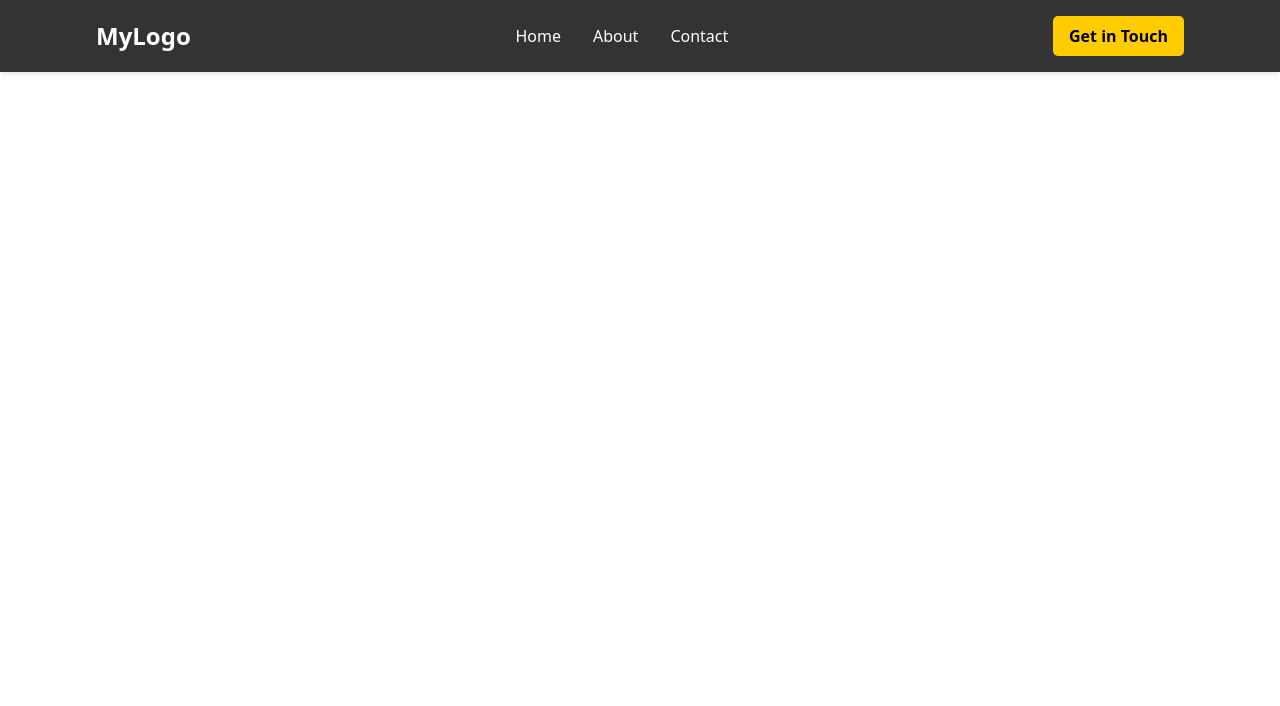
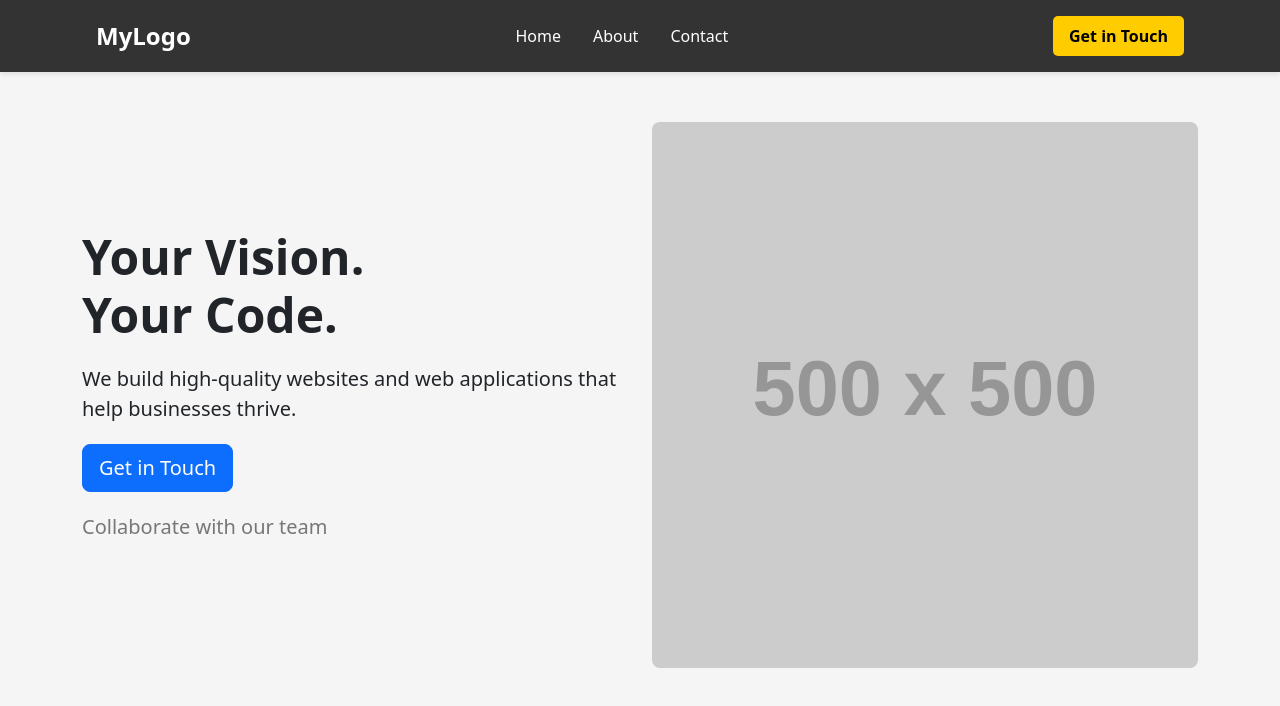
Before and after one commit to Sajin-sjn/ezquare, a React (Vite) app: page / in a window 1280 px wide. Shown: the top 706 px of the page. Built offline with nearby package versions, Linux system fonts and the light colour scheme.

Commit message:
basic hero section layout designed

```diff
--- a/src/App.jsx
+++ b/src/App.jsx
@@ -1,11 +1,13 @@
 import React from 'react';
 import './components/Navbar/Navbar';
 import Navigationbar from './components/Navbar/Navbar';
+import Hero from './components/Hero/Hero';
 
 const App = () => {
   return (
     <div>
       <Navigationbar />
+      <Hero />
     </div>
   );
 }
--- /dev/null
+++ b/src/components/Hero/Hero.css
@@ -0,0 +1,30 @@
+.hero {
+    background-color: #f5f5f5;
+    padding: 50px 0;
+  }
+
+  .hero h2 {
+    font-size: 3rem;
+    font-weight: bold;
+    margin-bottom: 20px;
+  }
+
+  .hero p {
+    font-size: 1.25rem;
+    margin-bottom: 20px;
+  }
+
+  .get-in-touch-button {
+    margin-bottom: 20px;
+  }
+
+  .collaborate-text {
+    font-size: 1rem;
+    color: #777;
+  }
+
+  .hero-image {
+    width: 100%;
+    border-radius: 8px;
+    max-width: 100%;
+  }
--- /dev/null
+++ b/src/components/Hero/Hero.jsx
@@ -0,0 +1,36 @@
+import React from 'react';
+import { Row, Col, Button, Container } from 'react-bootstrap';
+import './Hero.css'; // Assuming you're using custom CSS for additional styles
+
+const Hero = () => {
+  return (
+    <div className='hero'>
+      <Container>
+        <Row className="align-items-center">
+          {/* First Column */}
+          <Col xs={12} md={6}>
+            <h2>Your Vision.<br />Your Code.</h2>
+            <p>
+              We build high-quality websites and web applications that help businesses thrive.
+            </p>
+            <Button variant="primary" size="lg" className="get-in-touch-button">
+              Get in Touch
+            </Button>
+            <p className="collaborate-text">Collaborate with our team</p>
+          </Col>
+
+          {/* Second Column (Image) */}
+          <Col xs={12} md={6}>
+            <img
+              src="https://via.placeholder.com/500"  // Replace with your image URL
+              alt="Hero Image"
+              className="hero-image"
+            />
+          </Col>
+        </Row>
+      </Container>
+    </div>
+  );
+};
+
+export default Hero;
```
